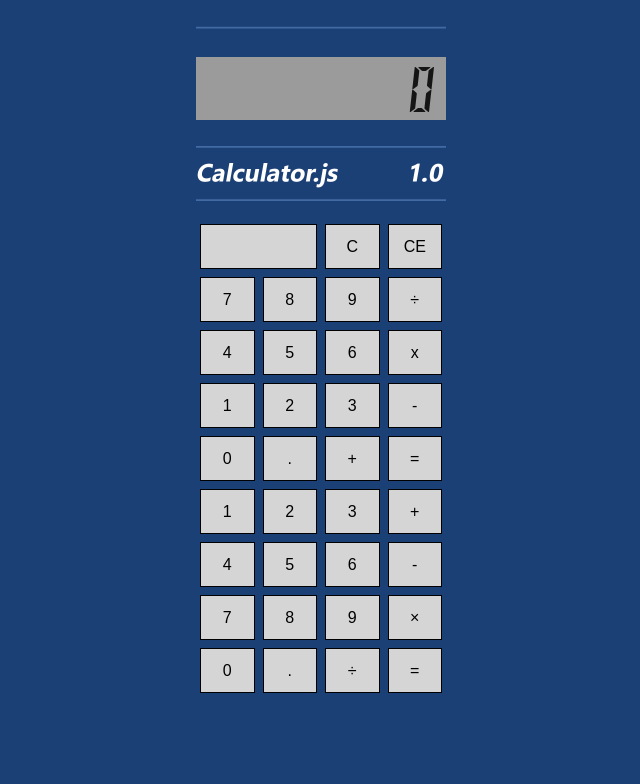
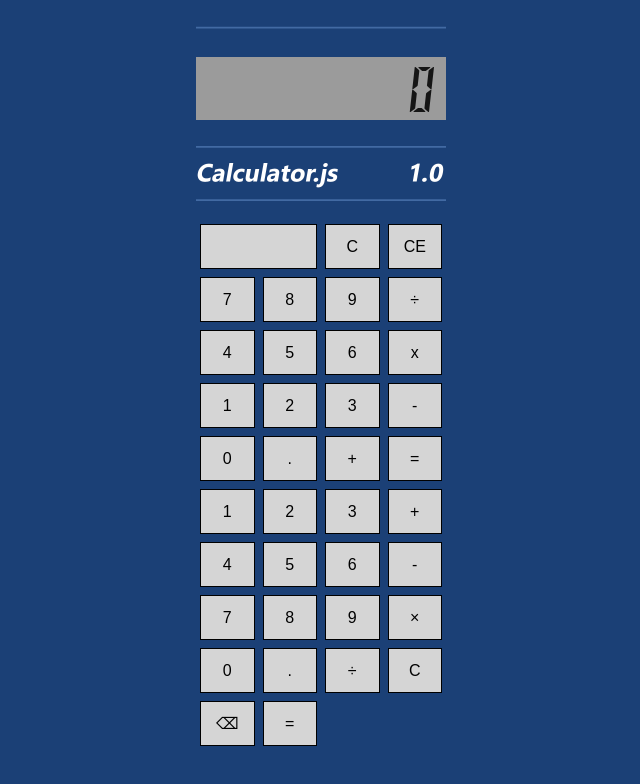
Before and after one commit to Wilcolab/Anythink-Market-1pv4bn6c, a website: page public/index.html in a window 1280 px wide. Shown: the whole page, without its empty margins (319-959 px from the left). Drawn offline with Linux system fonts and the light colour scheme.

```diff
--- a/public/index.html
+++ b/public/index.html
@@ -60,6 +60,8 @@
 <button class="btn" onClick="operationPressed('0')">0</button>
 <button class="btn" onClick="operationPressed('.')">.</button>
 <button class="btn" onClick="operationPressed('/')">÷</button>
+<button class="btn" onClick="clearDisplay()">C</button>
+<button class="btn" onClick="deleteLast()">⌫</button>
 <button class="btn" onClick="calculate()">=</button>
 
           </div>
```
